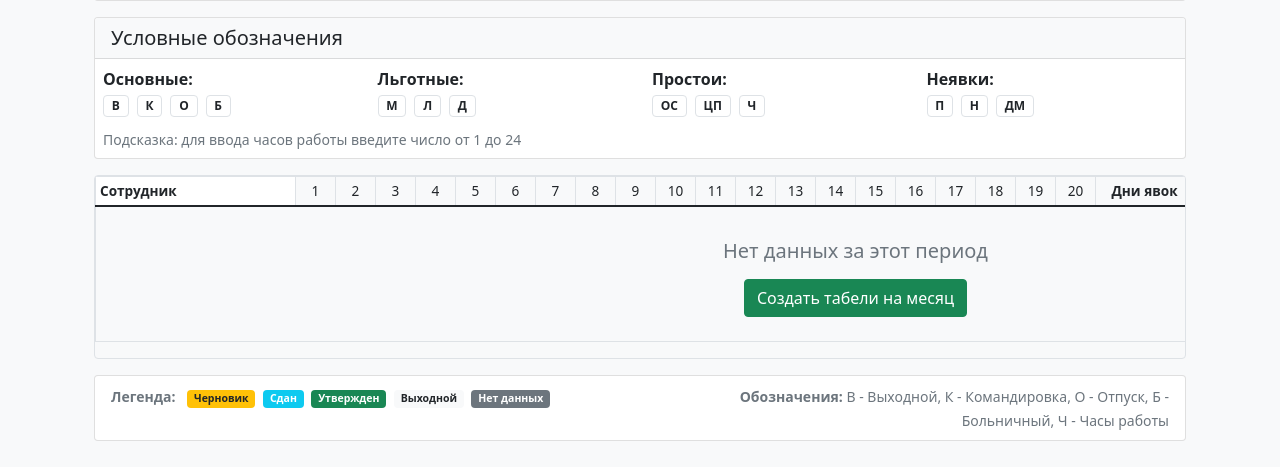
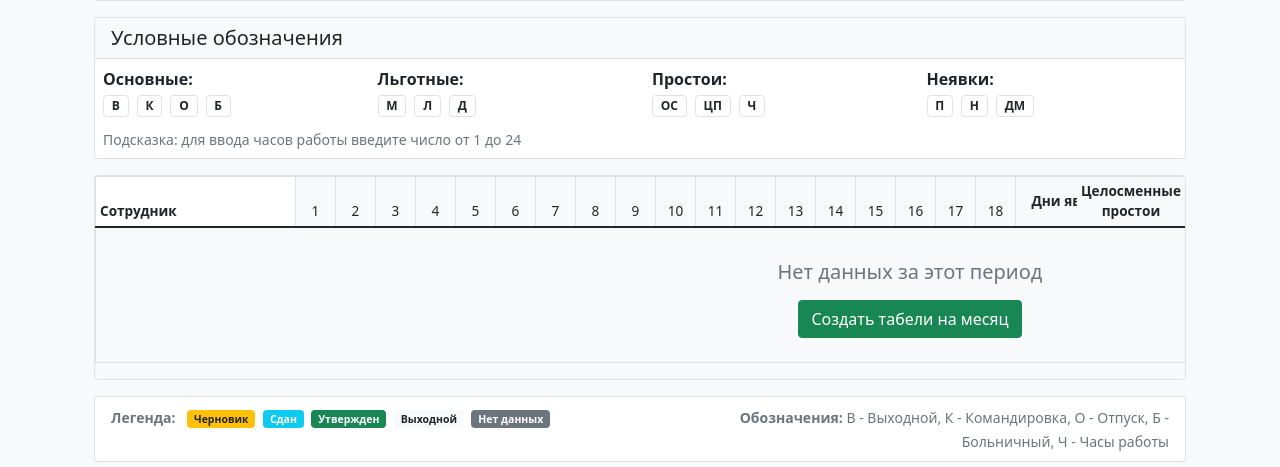
Before and after one commit to k1slee/worktime_tracking, a Django app: page /timesheet/monthly-table/ in a window 1280 px wide. Shown: the part 246-713 px from the top of the page. Run offline with Django 4.2, Linux system fonts and the light colour scheme; the visitor is signed in with stand-in values (Sample User, id 1); data comes from the database, SQL or seed files in the repository; data that the repository does not hold is empty.

Commit message:
Добавление статистики по целосменным простоям

```diff
--- a/apps/timesheet/web_views.py
+++ b/apps/timesheet/web_views.py
@@ -360,9 +360,10 @@ def monthly_table_view(request):
     days_in_month = calendar.monthrange(year, month)[1]
     days = list(range(1, days_in_month + 1))
 
-    # Создаем словарь для быстрого доступа к табелям по сотруднику и дню
+
     timesheet_dict = {}
-    attendance_counts = {}  # Словарь для подсчета дней явок по сотрудникам
+    attendance_counts = {}  #для подсчета дней явок по сотрудникам
+    downtime_counts = {} # подсчет целосменных простоев
 
     for ts in timesheets:
         day = ts.date.day
@@ -386,11 +387,19 @@ def monthly_table_view(request):
                 attendance_counts[ts.employee_id] = 0
             attendance_counts[ts.employee_id] += 1
 
+        if ts.value == 'ЦП':
+            if ts.employee_id not in downtime_counts:
+                downtime_counts[ts.employee_id] = 0
+            downtime_counts[ts.employee_id] += 1
+
     for employee in employees:
         employee_timesheets = timesheet_dict.get(employee.id, {})
 
         # Получаем количество дней явок для этого сотрудника
         attendance_days = attendance_counts.get(employee.id, 0)
+
+        # Получаем количество целосменных простоев
+        downtime_days = downtime_counts.get(employee.id, 0)
 
         day_cells = []
         for day in days:
@@ -423,6 +432,7 @@ def monthly_table_view(request):
             'employee': employee,
             'days': day_cells,
             'attendance_days': attendance_days,  # Добавляем количество дней явок
+            'downtime_days': downtime_days,  # Добавляем целосменные простои
             'row_status': row_status,
             'employee_id': employee.id
         })
--- a/templates/timesheet/monthly_table.html
+++ b/templates/timesheet/monthly_table.html
@@ -261,6 +261,44 @@
         font-weight: bold;
         color: #0d6efd;
     }
+    /* Стиль для столбца дней явок */
+.attendance-col {
+    background-color: #f8f9fa;
+    font-weight: bold;
+    text-align: center;
+    vertical-align: middle;
+    min-width: 80px;
+    position: sticky;
+    right: 80px;  /* Изменили с 0 на 80px чтобы освободить место для следующего столбца */
+    z-index: 4;
+    box-shadow: -2px 0 2px rgba(0,0,0,0.1);
+}
+
+.attendance-count {
+    font-size: 1.1rem;
+    font-weight: bold;
+    color: #0d6efd;
+}
+
+/* Стиль для столбца целосменных простоев */
+.downtime-col {
+    background-color: #f8f9fa;
+    font-weight: bold;
+    text-align: center;
+    vertical-align: middle;
+    min-width: 80px;
+    position: sticky;
+    right: 0;  /* Теперь этот столбец крайний справа */
+    z-index: 4;
+    box-shadow: -2px 0 2px rgba(0,0,0,0.1);
+    border-left: 1px solid #dee2e6;
+}
+
+.downtime-count {
+    font-size: 1.1rem;
+    font-weight: bold;
+    color: #dc3545;  /* Красный цвет для простоев */
+}
 </style>
 {% endblock %}
 
@@ -466,6 +504,7 @@
                             {% endwith %}
                             {% endfor %}
                             <th class="attendance-col">Дни явок</th>
+                            <th class="downtime-col">Целосменные простои</th>
                         </tr>
                     </thead>
                     <tbody>
@@ -539,10 +578,17 @@
                                 </div>
                                 <small class="text-muted">дней</small>
                             </td>
+                            <!-- Колонка простоев -->
+                            <td class="downtime-col">
+                                <div class="downtime-count">
+                                    {{ row.downtime_days }}
+                                </div>
+                                <small class="text-muted">дней</small>
+                            </td>
                         </tr>
                         {% empty %}
                         <tr>
-                            <td colspan="{{ days|length|add:2 }}" class="text-center py-4">
+                            <td colspan="{{ days|length|add:3 }}" class="text-center py-4">
                                 <div class="text-muted">
                                     <i class="bi bi-calendar-x" style="font-size: 2rem;"></i>
                                     <h5 class="mt-2">Нет данных за этот период</h5>
```
